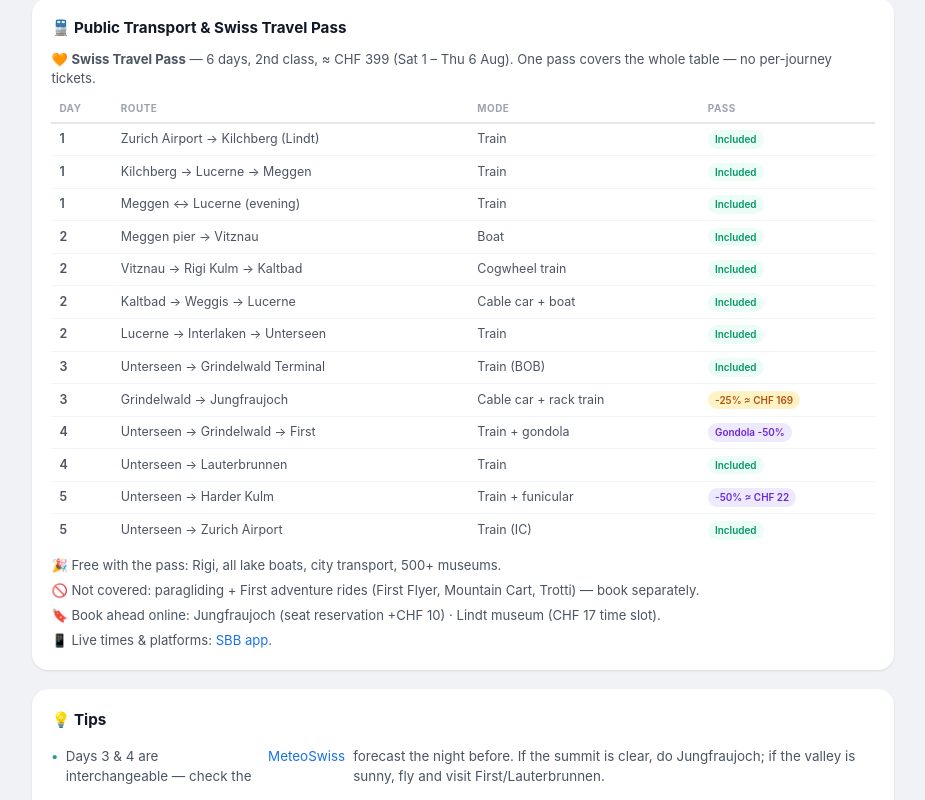
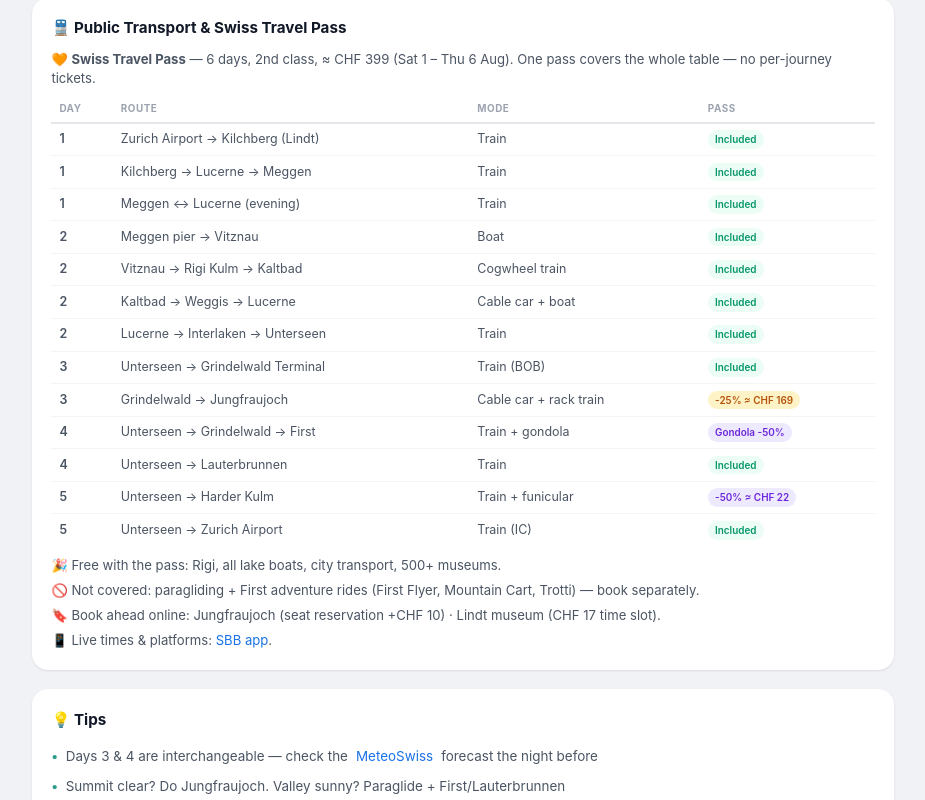
Before and after one commit to PrashanthHRao/swiss-trip, a plain HTML site: page index.html in a window 1280 px wide. Shown: the part 11200-12000 px from the top of the page, without its empty margins (177-1102 px from the left). Drawn offline with Linux system fonts and the light colour scheme; a web font is replaced by a local one.

Commit message:
Split long Tips bullets into short single-line tips

```diff
--- a/index.html
+++ b/index.html
@@ -442,9 +442,10 @@ a.act-book:hover{background:#1e40af;color:#fff;border-color:#1e40af}
 <div class="info-box">
 <h3>&#128161; Tips</h3>
 <ul>
-<li>Days 3 &amp; 4 are interchangeable &mdash; check the <a href="https://www.meteoswiss.admin.ch/" target="_blank">MeteoSwiss</a> forecast the night before. If the summit is clear, do Jungfraujoch; if the valley is sunny, fly and visit First/Lauterbrunnen.</li>
+<li>Days 3 &amp; 4 are interchangeable &mdash; check the <a href="https://www.meteoswiss.admin.ch/" target="_blank">MeteoSwiss</a> forecast the night before</li>
+<li>Summit clear? Do Jungfraujoch. Valley sunny? Paraglide + First/Lauterbrunnen</li>
 <li>Book paragliding AND Jungfraujoch in advance &mdash; early August is peak season</li>
-<li>Sunny, layers, sunglasses &mdash; it's alpine winter on the Jungfraujoch even in August (t-shirt down below, jacket up top)</li>
+<li>Layers + sunglasses &mdash; it's alpine winter on Jungfraujoch even in August</li>
 <li>Carry passports &mdash; needed at both airports</li>
 <li>Mountain restaurants take cards, but keep ~CHF 100 cash for stalls and lockers</li>
 <li>Golden Hour on Harder Kulm is sunrise &mdash; worth one early morning</li>
```
